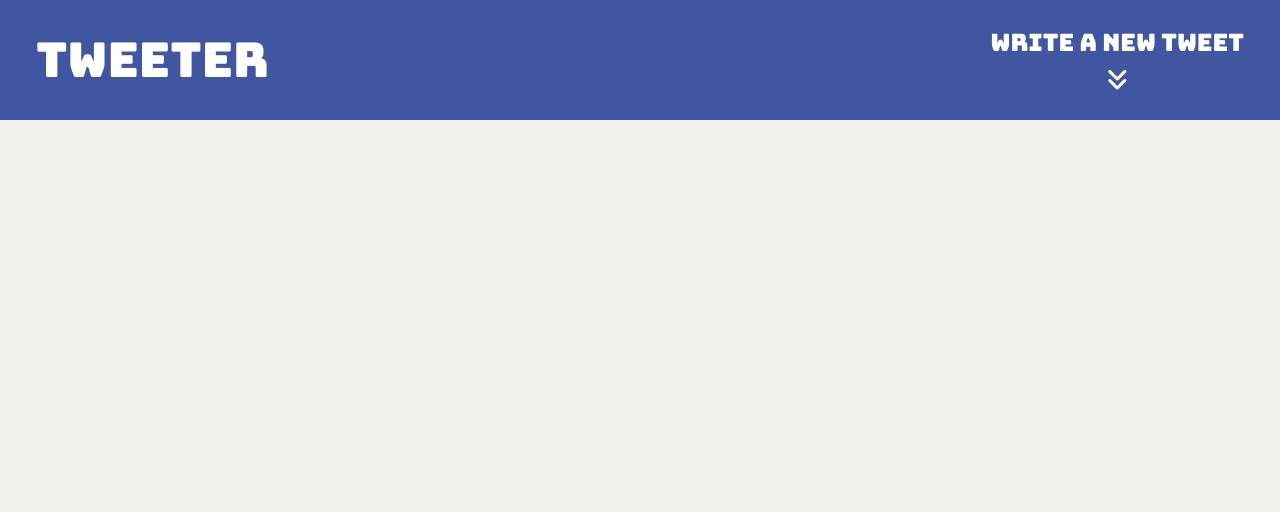
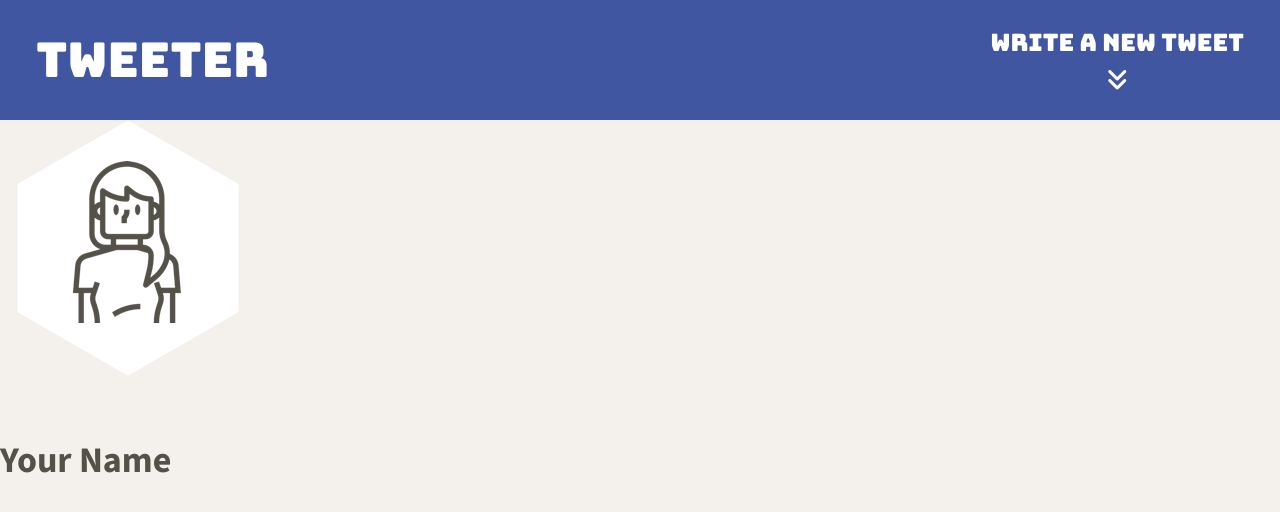
Before and after one commit to murray-pocha/tweeter, a website: page public/index.html in a window 1280 px wide. Drawn offline with nearby package versions, Linux system fonts and the light colour scheme.

Commit message:
add styling for body and header

```diff
--- a/public/index.html
+++ b/public/index.html
@@ -58,6 +58,16 @@
     </div>
   </nav>
 
+  <header>
+    <div>
+      <img src="/images/profile-hex.png">
+    </div>
+    <br>
+    <div>
+      <h2>Your Name</h2>
+    </div>
+  </header>
+
   <!-- Page-specific (main) content here -->
   <main class="container"></main>
 </body>
```
